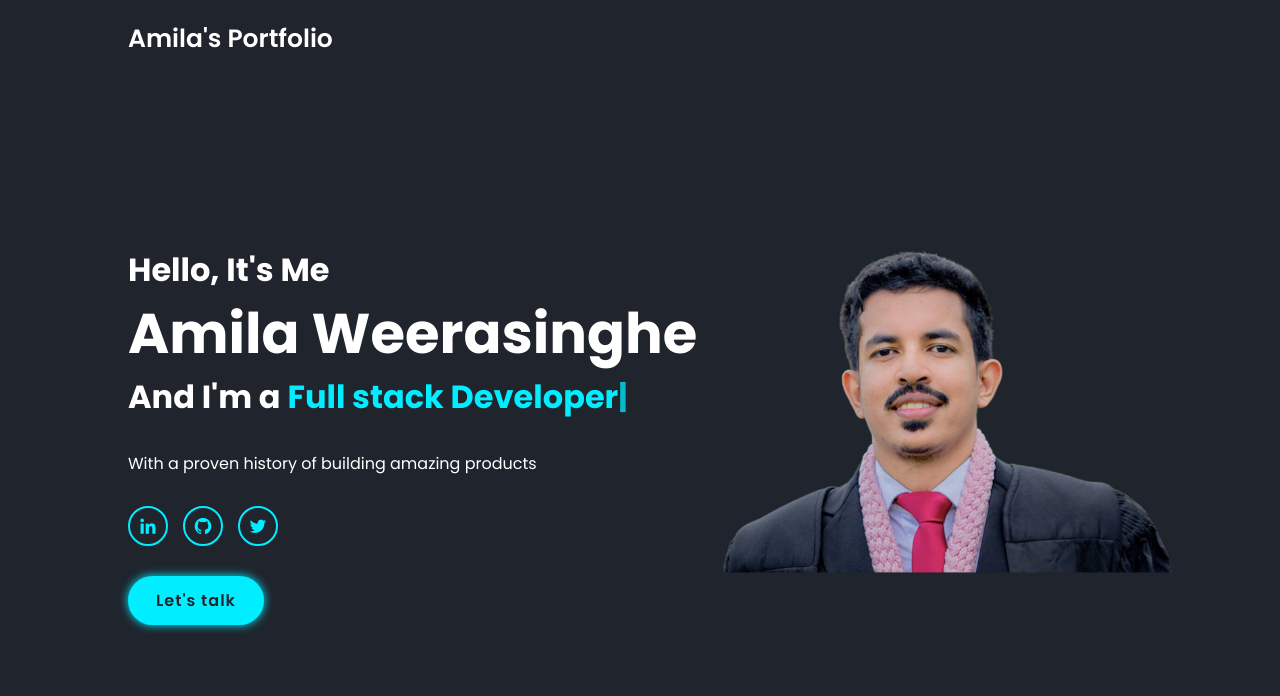
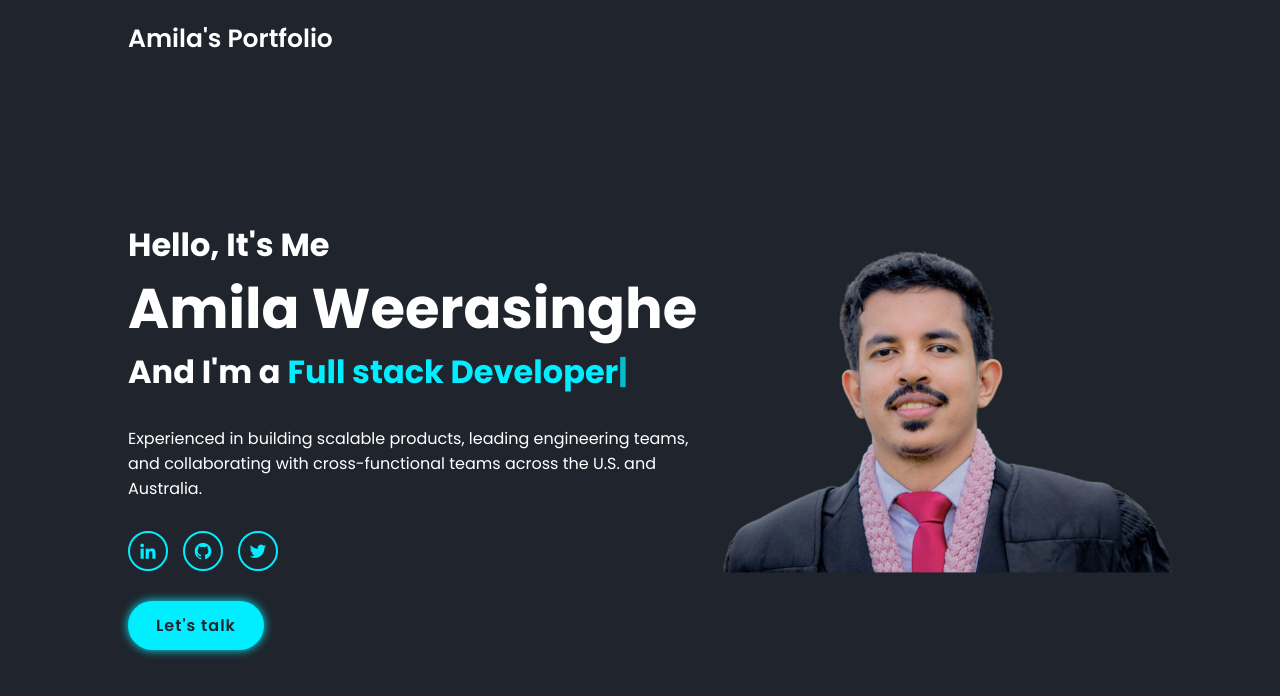
Before and after one commit to AmilaWeerasinghe/amilaweerasinghe.github.io, a React (Create React App) app: page / in a window 1280 px wide. Shown: the top 696 px of the page. Built offline with nearby package versions, Linux system fonts and the light colour scheme.

Commit message:
update titles

```diff
--- a/src/components/Home.tsx
+++ b/src/components/Home.tsx
@@ -10,7 +10,8 @@ const Home: React.FC = () => {
         <h3>Hello, It's Me</h3>
         <h1>Amila Weerasinghe</h1>
         <h3>And I'm a <TypedText /></h3>
-        <p>With a proven history of building amazing products</p>
+        <p> Experienced in building scalable products, leading engineering teams,
+  and collaborating with cross-functional teams across the U.S. and Australia.</p>
         <div className="social-media">
           <a href="https://www.linkedin.com/in/amila677/" style={{ '--i': 6 } as React.CSSProperties} target="_blank" rel="noopener noreferrer">
             <i className='bx bxl-linkedin'></i>
```
